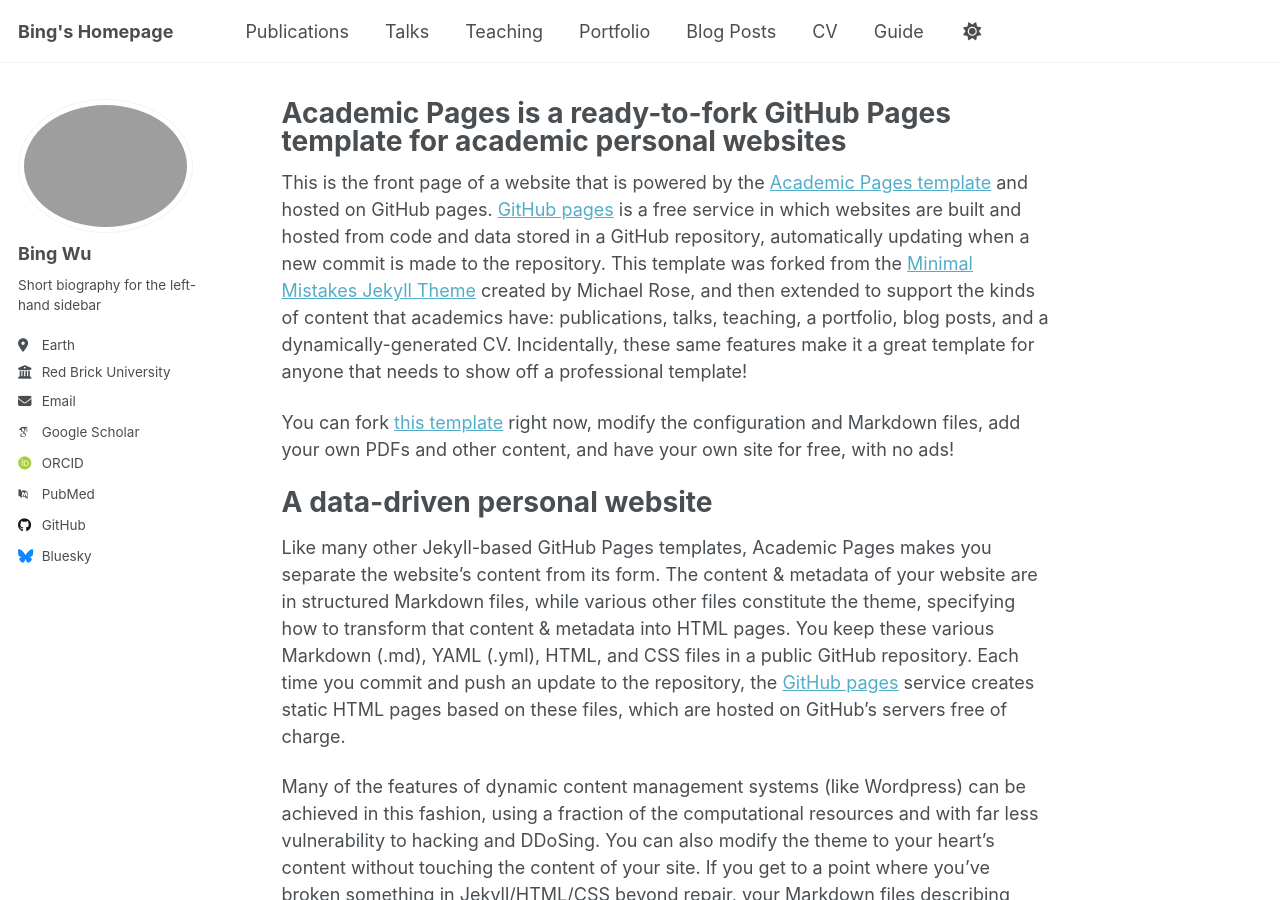
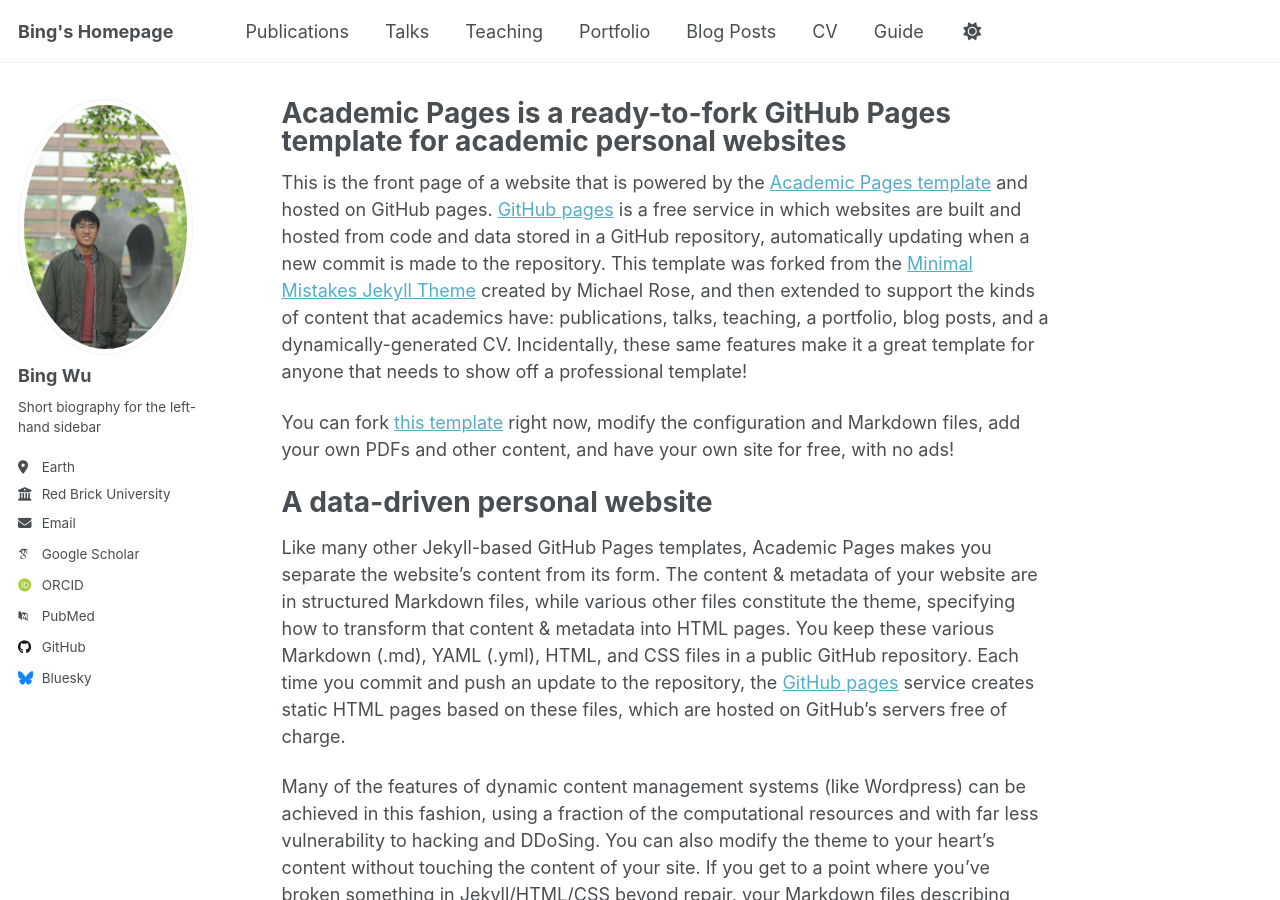
Before and after one commit to Bing-H-WU/Bing-H-WU.github.io, a Jekyll site: the page built from _pages/about.md, in a window 1280 px wide and 900 px high. Built offline with Jekyll 4.4.1, drawn with Linux system fonts in a browser that asks for light colours; some web fonts are replaced; a script that is not in the unit is left out.

Commit message:
Update _config.yml

```diff
--- a/_config.yml
+++ b/_config.yml
@@ -23,7 +23,7 @@ repository               : "academicpages/academicpages.github.io"
 #               Additional customization can be done by editing /_includes/author-profile.html
 author:
   # Biographic information
-  avatar           : "web.headshot.jpg"
+  avatar           : "profile.jpg"
   name             : "Bing Wu"
   pronouns         : # example: "she/her"
   bio              : "Short biography for the left-hand sidebar"
```
